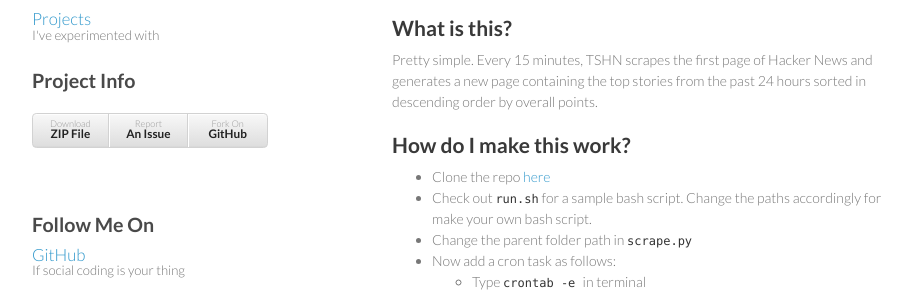
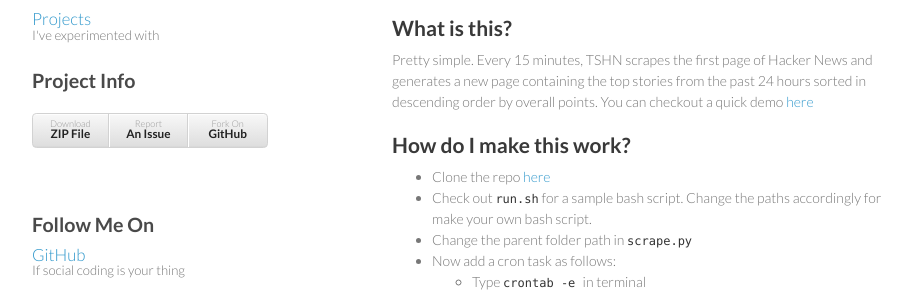
Before and after one commit to sushant-hiray/sushant-hiray.github.io, a Jekyll site: the page built from tshn/index.html, in a window 1280 px wide and 1334 px high. Shown: the part 140-432 px from the top of the window, without its empty margins (178-1101 px from the left). Built offline with Jekyll 4.4.1, drawn with Linux system fonts in a browser that asks for light colours; nearby versions of some CDN libraries; Markdown is read by kramdown in place of the engine named in the settings; comment, search, counter and statistics services are not loaded.

Commit message:
Added Demp

```diff
--- a/tshn/index.html
+++ b/tshn/index.html
@@ -10,6 +10,7 @@ repository_url: http://github.com/sushant-hiray/tshn
 <hr/>
 <h2>What is this?</h2>
 Pretty simple. Every 15 minutes, TSHN scrapes the first page of Hacker News and generates a new page containing the top stories from the past 24 hours sorted in descending order by overall points.
+You can checkout a quick demo <a href="http://wncc-iitb.org/tshn"> here </a>
 <br/><br/>
 
 <h2> How do I make this work? </h2>
```
